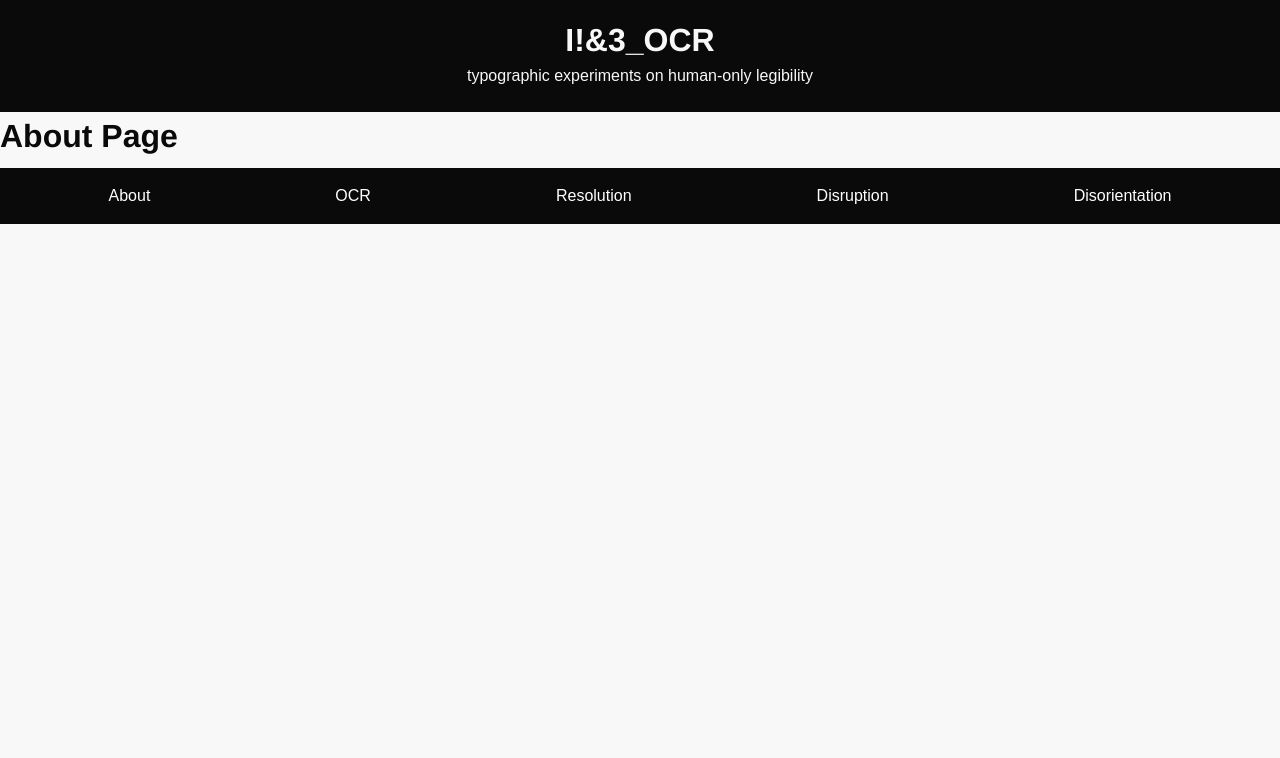
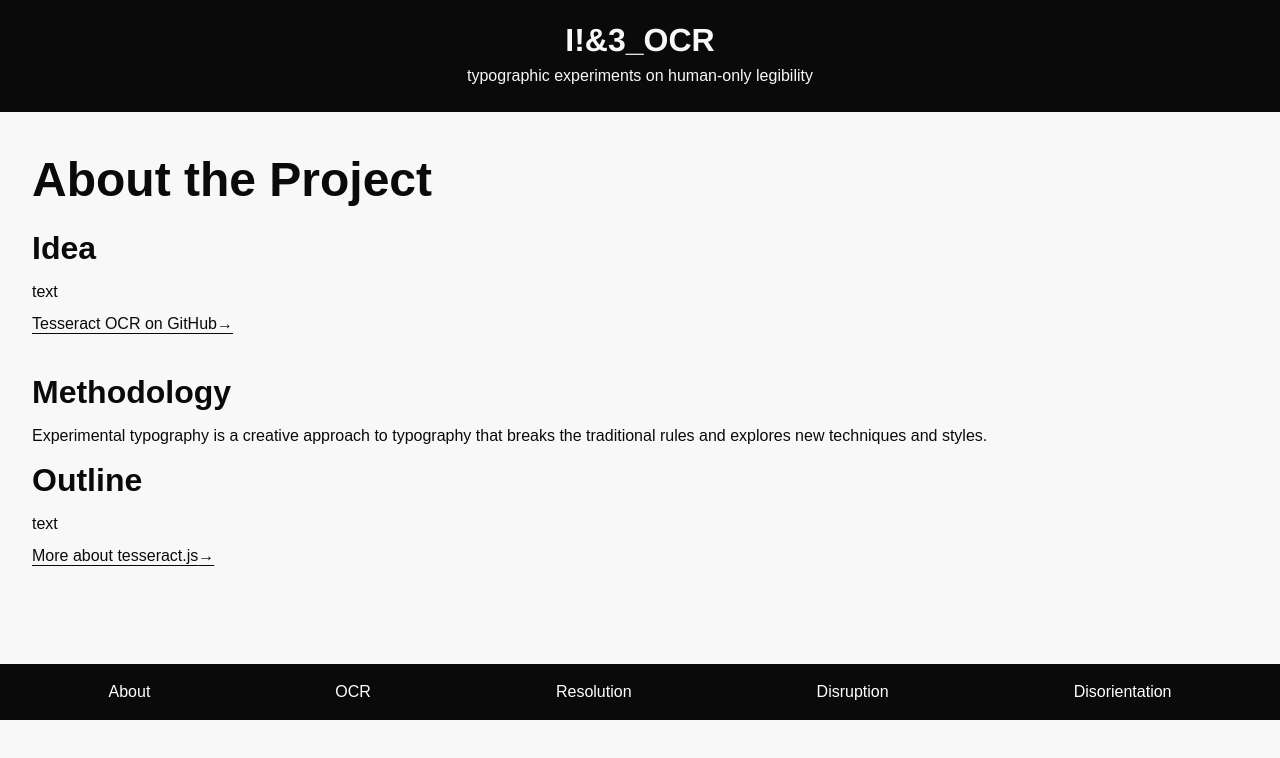
Before and after one commit to k00lthing/master-project-website, a website built with Vite: page about/index.html in a window 1280 px wide. Built offline with nearby package versions, Linux system fonts and the light colour scheme; files whose address does not match are found by name; a web font is replaced by a local one.

Commit message:
add main layout

```diff
--- a/about/index.html
+++ b/about/index.html
@@ -1,5 +1,6 @@
 <!DOCTYPE html>
 <html lang="en">
+
 <head>
   <meta charset="UTF-8" />
   <link rel="icon" type="image/svg+xml" href="/favicon.svg" />
@@ -8,8 +9,24 @@
   <meta name="viewport" content="width=device-width, initial-scale=1.0" />
   <title>About</title>
 </head>
+
 <body>
-    <h1>About Page</h1>
+  <main>
+    <h2>About the Project</h2>
+    <section>
+      <h3>Idea</h3>
+      <p class="hyphenate">text</p>
+      <a href="https://github.com/tesseract-ocr" title="To the GitHub Organisation Tesseract OCR"
+        target="_blank">Tesseract OCR on GitHub</a>
+      <h3>Methodology</h3>
+      <p class="hyphenate">Experimental typography is a creative approach to typography that breaks the traditional rules and explores new techniques and styles.</p>
+      <h3>Outline</h3>
+      <p class="hyphenate">text</p>
+      <a href="http://tesseract.projectnaptha.com/" title="To the official page of tesseract.js" target="_blank">More
+        about tesseract.js</a>
+    </section>
+  </main>
   <script type="module" src="/about/main.js"></script>
 </body>
+
 </html>
```
Lines whose indentation alone changed are shown as unchanged.
